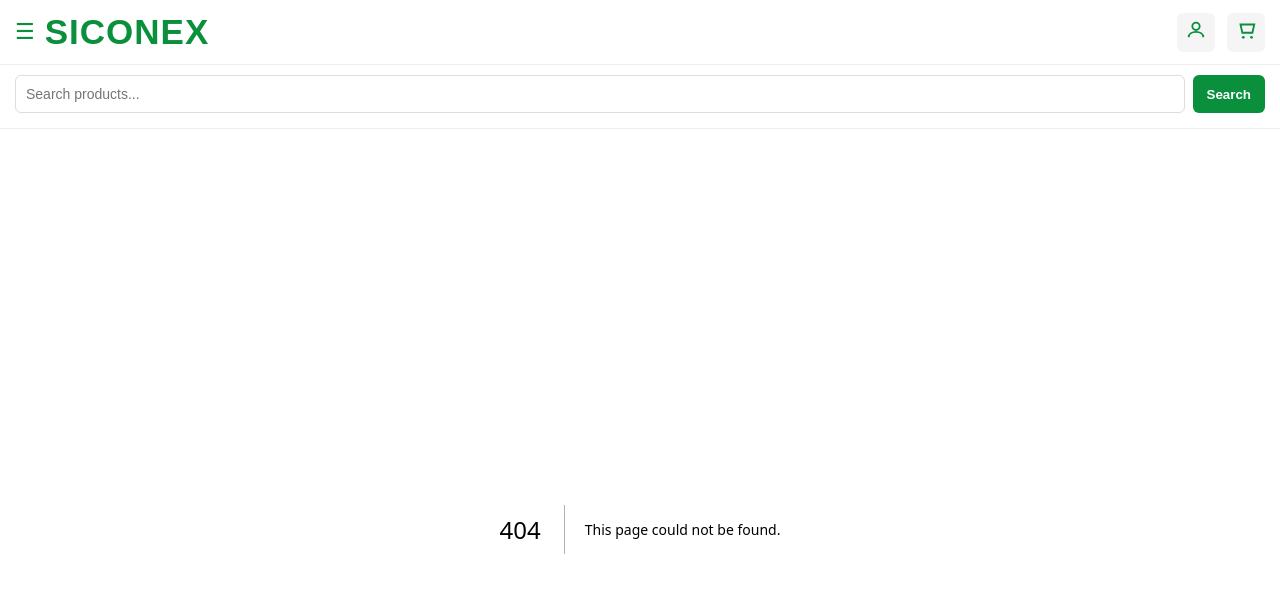
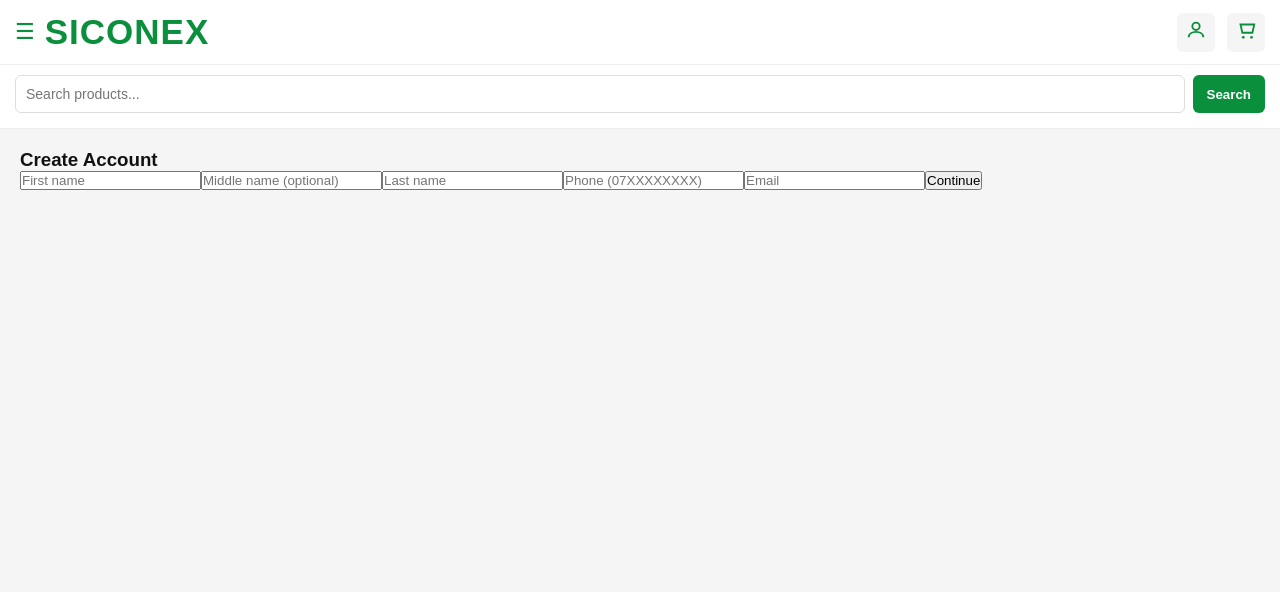
Before and after one commit to protichenoch1/siconex1, a Next.js app: page /auth/start in a window 1280 px wide. Before the commit this address had no page. Shown: the top 592 px of the page. Built offline with nearby package versions, Linux system fonts and the light colour scheme.

Commit message:
Implement user registration form with validation

```diff
--- /dev/null
+++ b/app/auth/start/page.js
@@ -0,0 +1,90 @@
+"use client";
+
+import { useState } from "react";
+import { supabase } from "@/lib/supabase";
+
+export default function Start() {
+  const [form, setForm] = useState({
+    firstName: "",
+    middleName: "",
+    lastName: "",
+    phone: "",
+    email: ""
+  });
+
+  const handleContinue = async () => {
+    // ✅ validation
+    if (!form.firstName || !form.lastName || !form.phone || !form.email) {
+      alert("Fill all required fields");
+      return;
+    }
+
+    // ✅ format Kenya phone
+    let phone = form.phone;
+    if (phone.startsWith("07")) {
+      phone = "+254" + phone.slice(1);
+    }
+
+    // ✅ check existing user
+    const { data: existingUser } = await supabase
+      .from("users")
+      .select("*")
+      .eq("phone", phone)
+      .single();
+
+    if (existingUser) {
+      localStorage.setItem("user", JSON.stringify(existingUser));
+      window.location.href = "/account";
+      return;
+    }
+
+    // ✅ create user
+    const { data, error } = await supabase
+      .from("users")
+      .insert([
+        {
+          first_name: form.firstName,
+          middle_name: form.middleName || null,
+          last_name: form.lastName,
+          phone,
+          email: form.email
+        }
+      ])
+      .select()
+      .single();
+
+    if (error) {
+      alert("Error creating account");
+      return;
+    }
+
+    // ✅ save session
+    localStorage.setItem("user", JSON.stringify(data));
+    window.location.href = "/account";
+  };
+
+  return (
+    <div style={{ padding: "20px" }}>
+      <h3>Create Account</h3>
+
+      <input placeholder="First name"
+        onChange={e => setForm({...form, firstName: e.target.value})} />
+
+      <input placeholder="Middle name (optional)"
+        onChange={e => setForm({...form, middleName: e.target.value})} />
+
+      <input placeholder="Last name"
+        onChange={e => setForm({...form, lastName: e.target.value})} />
+
+      <input placeholder="Phone (07XXXXXXXX)"
+        onChange={e => setForm({...form, phone: e.target.value})} />
+
+      <input placeholder="Email"
+        onChange={e => setForm({...form, email: e.target.value})} />
+
+      <button onClick={handleContinue}>
+        Continue
+      </button>
+    </div>
+  );
+    }
```
